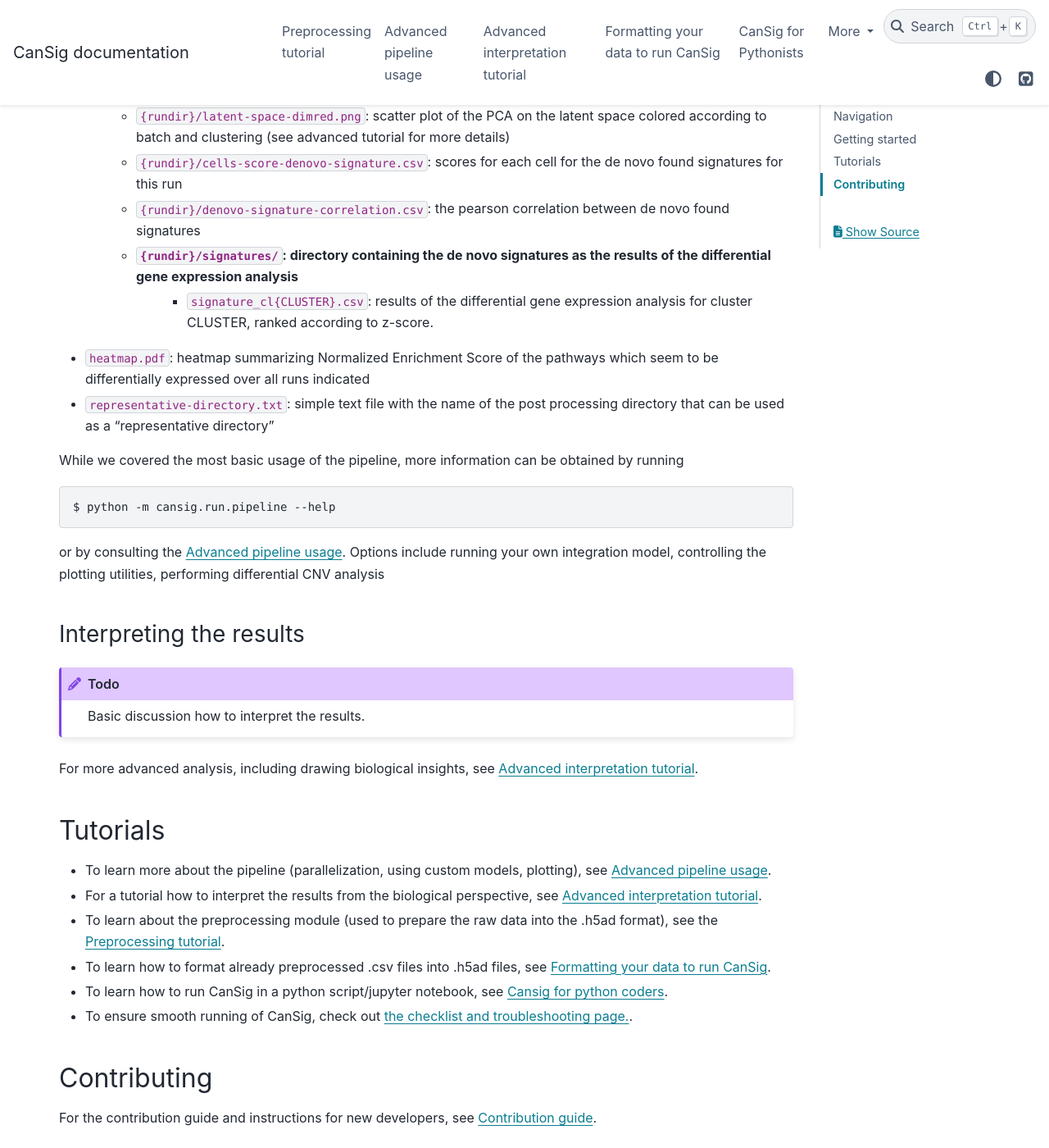
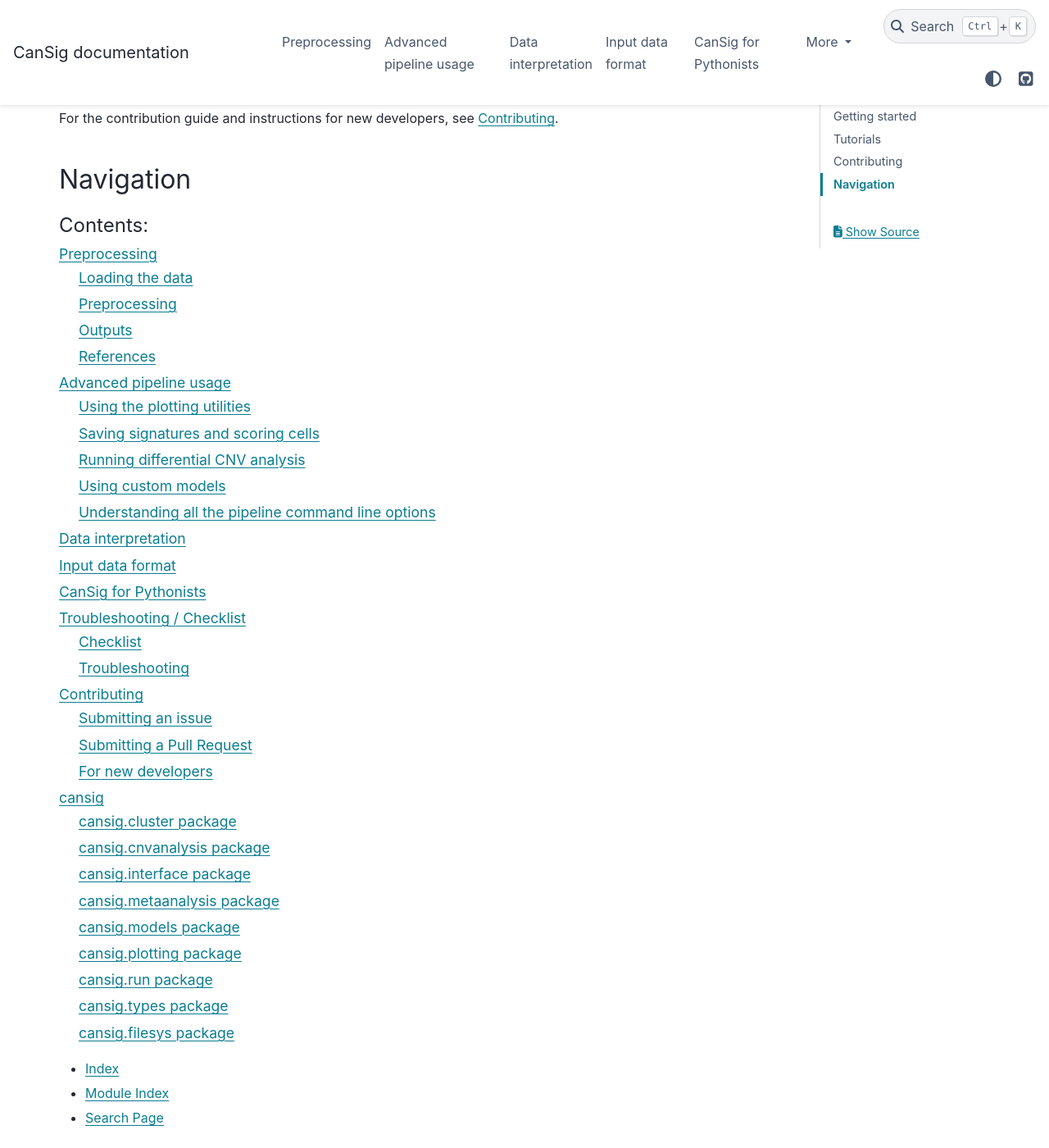
Before and after one commit to BoevaLab/CanSig, a Sphinx documentation site: the page built from docs/index.rst, in a window 1280 px wide and 1400 px high, scrolled down 4711 px. Shown: the whole window at 82% size. Built offline with Sphinx 7.4.7 and the PyData theme 0.15.4, drawn with Linux system fonts in a browser that asks for light colours; some of the changed text lies outside the part shown.

Commit message:
Shorten section names

```diff
--- a/docs/contributing.rst
+++ b/docs/contributing.rst
@@ -1,7 +1,7 @@
 .. _contribution-guide:
 
-Contribution guide
-==================
+Contributing
+============
 
 
 Submitting an issue
--- a/docs/formatting-data.rst
+++ b/docs/formatting-data.rst
@@ -1,7 +1,7 @@
 .. _formatting:
 
-Formatting your data to run CanSig
-==================================
+Input data format
+=================
 .. note::
     This tutorial is meant for researchers with little to no experience with coding.
 
--- a/docs/index.rst
+++ b/docs/index.rst
@@ -11,26 +11,6 @@ Human tumors are highly heterogeneous in their cell composition; specifically, t
 
 .. note::
    A preprint describing the pipeline and case studies is `now available <https://doi.org/10.1101/2022.04.14.488324>`_.
-
-Navigation
-----------
-
-.. toctree::
-   :maxdepth: 2
-   :caption: Contents:
-
-   preprocessing
-   pipeline-advanced
-   interpretation
-   formatting-data
-   cansig-for-python-coders
-   troubleshooting
-   contributing
-   source/modules
-
-* :ref:`genindex`
-* :ref:`modindex`
-* :ref:`search`
 
 Getting started
 ---------------
@@ -176,3 +156,23 @@ Contributing
 ------------
 
 For the contribution guide and instructions for new developers, see :ref:`contribution-guide`.
+
+Navigation
+----------
+
+.. toctree::
+   :maxdepth: 2
+   :caption: Contents:
+
+   preprocessing
+   pipeline-advanced
+   interpretation
+   formatting-data
+   cansig-for-python-coders
+   troubleshooting
+   contributing
+   source/modules
+
+* :ref:`genindex`
+* :ref:`modindex`
+* :ref:`search`
--- a/docs/interpretation.rst
+++ b/docs/interpretation.rst
@@ -1,7 +1,7 @@
 .. _interpretation:
 
-Advanced interpretation tutorial
-================================
+Data interpretation
+===================
 
 .. todo::
 
--- a/docs/preprocessing.rst
+++ b/docs/preprocessing.rst
@@ -1,7 +1,7 @@
 .. _preprocessing:
 
-Preprocessing tutorial
-======================
+Preprocessing
+=============
 
 The pre-processing module of CanSig consists of multiple steps.
 In the first step, we apply standard quality control measures.
@@ -214,6 +214,5 @@ This plot is saved to chromosome_heatmap.png
 References
 ----------
 
-.. [Zhang2021] Zhang, X., Peng, L., Luo, Y. et al. Dissecting esophageal squamous-cell carcinoma ecosystem by single-cell transcriptomic analysis. Nat Commun 12, 5291 (2021). https://doi.org/10.1038/s41467-021-25539-x
-
-.. [Luecken2019] Luecken, M. D., Theis, F. J. Current best practices in single-cell RNA-seq analysis: a tutorial. Molecular systems biology, 15(6), e8746 (2019). https://doi.org/10.15252/msb.20188746
+.. [Zhang2021] Zhang, X., Peng, L., Luo, Y. et al. `Dissecting esophageal squamous-cell carcinoma ecosystem by single-cell transcriptomic analysis <https://doi.org/10.1038/s41467-021-25539-x>`_. Nat Commun 12, 5291 (2021).
+.. [Luecken2019] Luecken, M. D., Theis, F. J. `Current best practices in single-cell RNA-seq analysis: a tutorial <https://doi.org/10.15252/msb.20188746>`_. Molecular systems biology, 15(6), e8746 (2019).
```
Also changed, not shown: other parts of docs/formatting-data.rst (+1 -1 lines).
